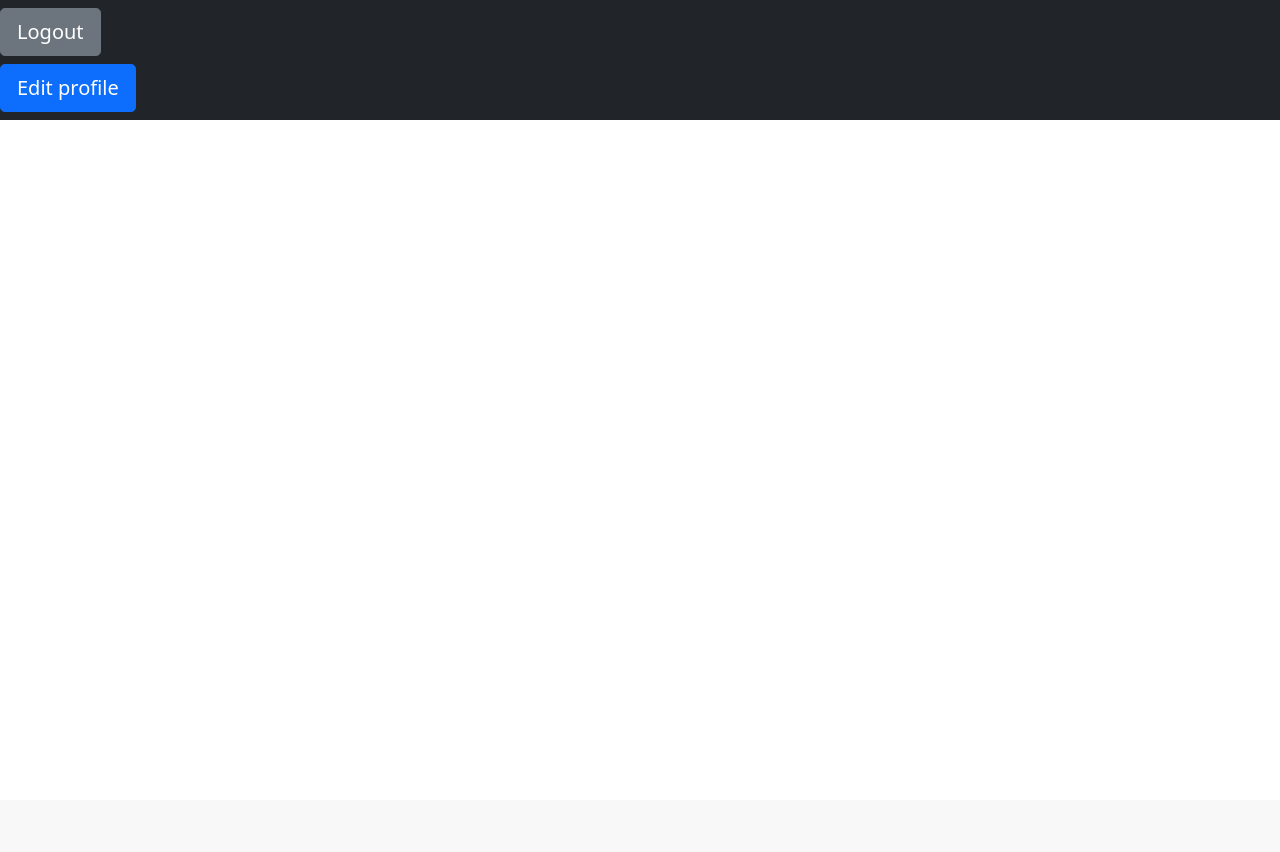
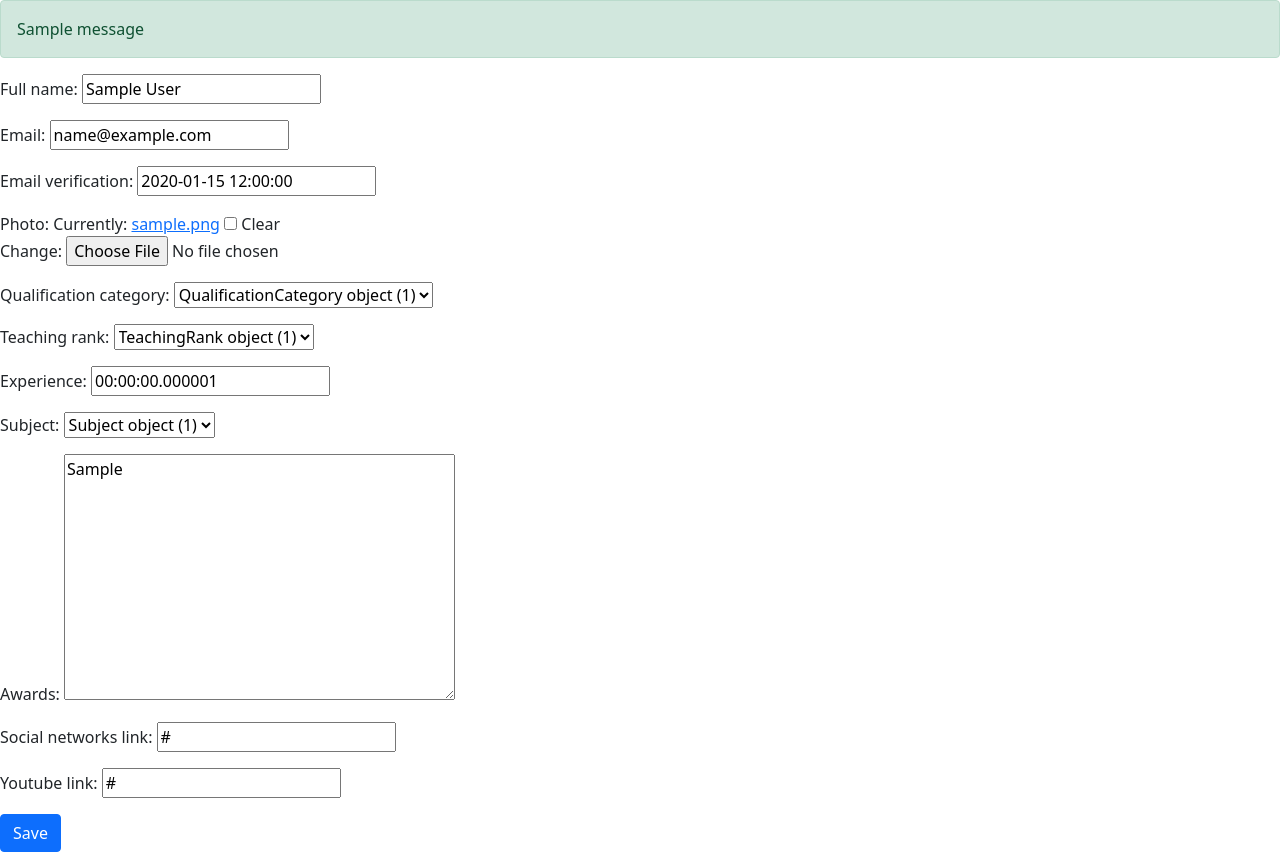
Before and after one commit to B4lex/methodical_cabinet, a Django app: page /cabinet/edit/ in a window 1280 px wide. Before the commit the page ends 120 px from the top, so only its background shows below. Run offline with Django 3.2, Linux system fonts and the light colour scheme; a user stored in the database is signed in; tables that the repository leaves empty hold one stand-in row (values such as "Sample post"); one stand-in notice (Sample message) is shown.

Commit message:
Add cabinet edit page

```diff
--- /dev/null
+++ b/src/cabinet/forms.py
@@ -0,0 +1,13 @@
+from django import forms
+from user_auth.models import Teacher
+
+
+class CabinetEditForm(forms.ModelForm):
+
+    class Meta:
+        model = Teacher
+        exclude = (
+            'first_name', 'last_name', 'date_joined',
+            'password', 'last_login', 'is_superuser', 'groups',
+            'username', 'is_staff', 'is_active', 'user_permissions'
+        )
--- a/src/cabinet/templates/cabinet.html
+++ b/src/cabinet/templates/cabinet.html
@@ -9,7 +9,7 @@
                 <a class="btn btn-secondary btn-lg mb-2" href="{% url 'user-logout' %}">Logout</a>
             </li>
             <li>
-                <a class="btn btn-primary btn-lg" href="{% url 'cabinet-edit-info' %}">Edit profile</a>
+                <a class="btn btn-primary btn-lg" href="{% url 'cabinet-edit' %}">Edit profile</a>
             </li>
         </ul>
     </nav>
--- /dev/null
+++ b/src/cabinet/templates/cabinet_edit.html
@@ -0,0 +1,18 @@
+{% extends 'base_template.html' %}
+
+{% block title %}
+    Edit Profile
+{% endblock %}
+
+{% block content %}
+    {% for message in messages %}
+        <div class="alert alert-success" role="alert">
+            {{ message }}
+        </div>
+    {% endfor %}
+    <form method="POST">
+        {% csrf_token %}
+        {{ form.as_p }}
+        <button type="submit" class="btn btn-primary">Save</button>
+    </form>
+{% endblock %}
--- a/src/cabinet/urls.py
+++ b/src/cabinet/urls.py
@@ -5,5 +5,5 @@ from cabinet import views
 
 urlpatterns = [
     path('', views.CabinetMainPageView.as_view(), name='cabinet-index'),
-    path('edit/', views.CabinetEditPageView.as_view(), name='cabinet-edit-info')
+    path('edit/', views.CabinetEditPageView.as_view(), name='cabinet-edit')
 ]
--- a/src/cabinet/views.py
+++ b/src/cabinet/views.py
@@ -1,10 +1,24 @@
 from django.views.generic.base import TemplateView
+from django.views.generic.edit import UpdateView
 from django.contrib.auth.mixins import LoginRequiredMixin
+from django.contrib.messages.views import SuccessMessageMixin
+from django.urls import reverse_lazy
+from django.utils.translation import gettext_lazy as _
+
+from user_auth.models import Teacher
+from cabinet.forms import CabinetEditForm
 
 
 class CabinetMainPageView(LoginRequiredMixin, TemplateView):
     template_name = 'cabinet.html'
 
 
-class CabinetEditPageView(LoginRequiredMixin, TemplateView):
-    template_name = 'cabinet.html'
+class CabinetEditPageView(SuccessMessageMixin, LoginRequiredMixin, UpdateView):
+    model = Teacher
+    form_class = CabinetEditForm
+    template_name = 'cabinet_edit.html'
+    success_url = reverse_lazy('cabinet-edit')
+    success_message = _('Изменения успешно сохранены')
+
+    def get_object(self, queryset=None):
+        return self.request.user
--- a/src/server/settings.py
+++ b/src/server/settings.py
@@ -108,7 +108,7 @@ AUTH_PASSWORD_VALIDATORS = [
 
 LANGUAGE_CODE = 'en-us'
 
-TIME_ZONE = 'UTC'
+TIME_ZONE = 'Europe/Kiev'
 
 USE_I18N = True
 
@@ -125,3 +125,4 @@ STATIC_ROOT = BASE_DIR / 'static'
 
 AUTH_USER_MODEL = 'user_auth.Teacher'
 LOGIN_URL = reverse_lazy('user-login')
+LOGIN_REDIRECT_URL = reverse_lazy('cabinet-index')
--- a/src/user_auth/forms.py
+++ b/src/user_auth/forms.py
@@ -8,5 +8,5 @@ class UserSignUpForm(UserCreationForm):
 
     class Meta:
         model = Teacher
-        fields = ("username", )
+        fields = ("username", "email")
         field_classes = {'username': UsernameField}
--- a/src/user_auth/models.py
+++ b/src/user_auth/models.py
@@ -5,26 +5,31 @@ from django.utils.translation import gettext_lazy as _
 
 class Teacher(AbstractUser):
     full_name = models.CharField(max_length=255, null=True)
-    email = models.EmailField(null=True)
-    email_verification = models.DateTimeField(null=True)
-    photo = models.ImageField(null=True)
+    email = models.EmailField(error_messages={
+        'unique': _('Пользователь с таким электронным адресом уже существует')
+        }, unique=True, null=True, blank=True)
+    email_verification = models.DateTimeField(null=True, blank=True)
+    photo = models.ImageField(null=True, blank=True)
     qualification_category = models.ForeignKey(
         'cabinet.QualificationCategory',
         on_delete=models.SET_NULL,
-        null=True
+        null=True,
+        blank=True
     )
     teaching_rank = models.ForeignKey(
         'cabinet.TeachingRank',
         on_delete=models.SET_NULL,
-        null=True
+        null=True,
+        blank=True
     )
     experience = models.DurationField(null=True)
     subject = models.ForeignKey(
         'cabinet.Subject',
         on_delete=models.SET_NULL,
-        null=True
+        null=True,
+        blank=True
     )
-    awards = models.TextField()
+    awards = models.TextField(blank=True, null=True)
     social_networks_link = models.URLField(blank=True, null=True)  # may need to be used with Postgres ArrayField
     youtube_link = models.URLField(blank=True, null=True)
 
--- a/src/user_auth/views.py
+++ b/src/user_auth/views.py
@@ -10,7 +10,6 @@ from user_auth.forms import UserSignUpForm
 class UserLoginView(LoginView):
     template_name = 'login.html'
     redirect_authenticated_user = True
-    success_url = reverse_lazy('cabinet-index')
 
 
 class UserSignUpView(FormView):
@@ -28,6 +27,7 @@ class UserSignUpView(FormView):
         user = authenticate(
             username=form.cleaned_data.get('username'),
             password=form.cleaned_data.get('password1'),
+            email=form.cleaned_data.get('email')
         )
         login(self.request, user)
         return super().form_valid(form)
```
Also changed, not shown: src/user_auth/templates/signup.html (+29 -20 lines), src/cabinet/apps.py (line endings or trailing spaces), src/user_auth/migrations/0004_auto_20201214_0939.py (added), src/user_auth/migrations/0005_auto_20201214_1235.py (added).
